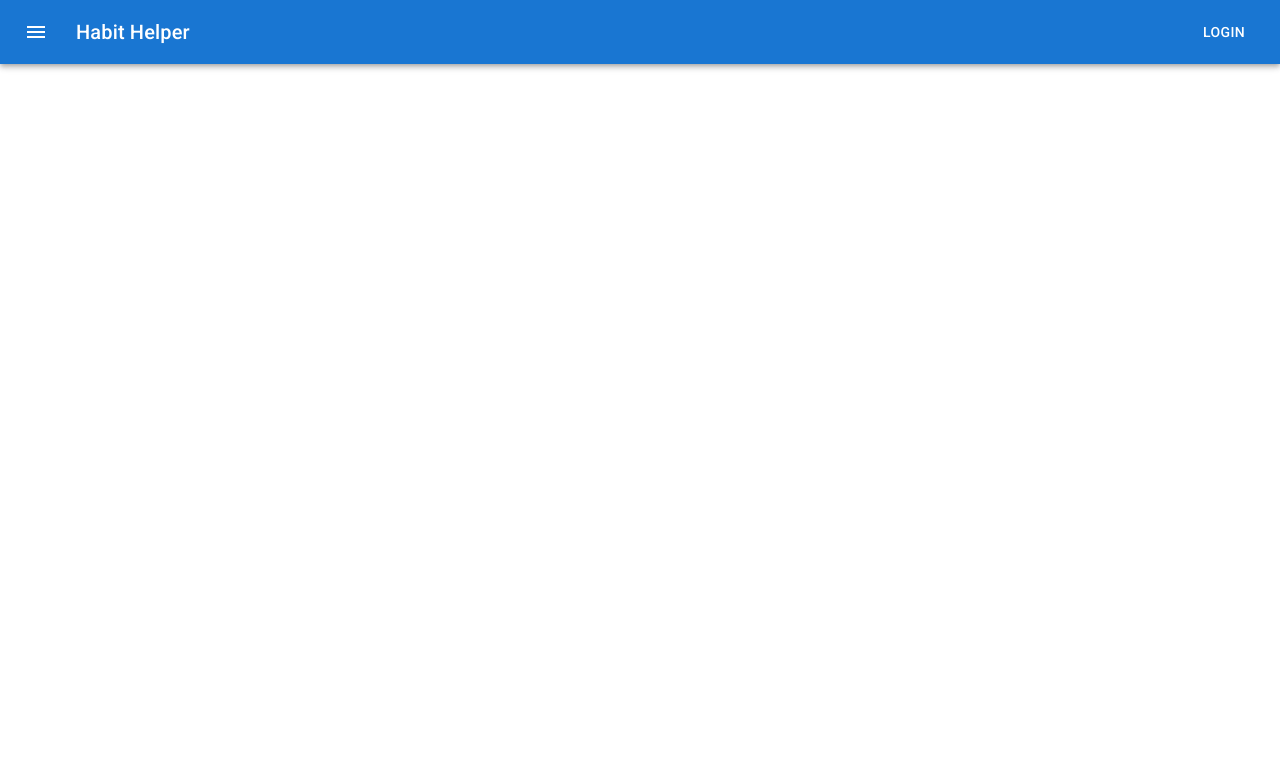
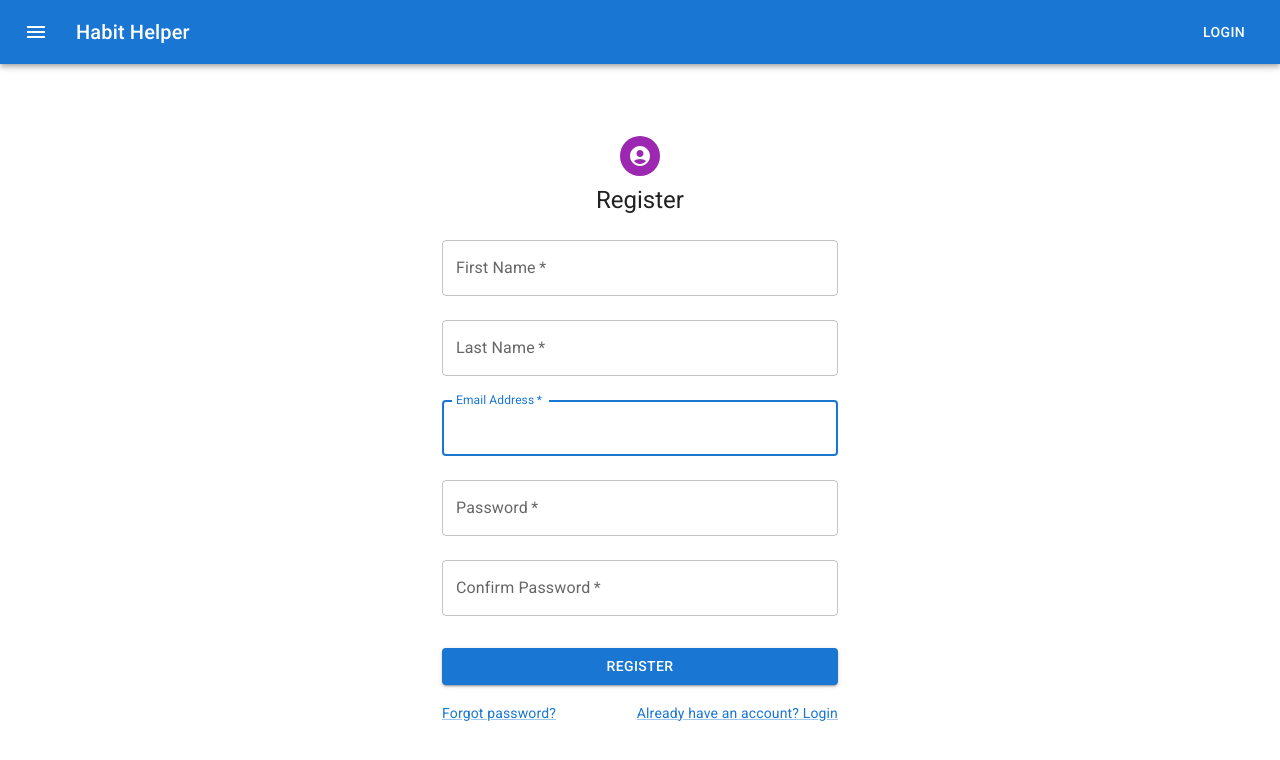
Before and after one commit to MTU-CS3141-Team15/CS3141-R02-team15, a React (Create React App) app in the folder apps/frontend/: page /register in a window 1280 px wide. Before the commit this address had no page. Shown: the top 760 px of the page. Built offline with nearby package versions, Linux system fonts and the light colour scheme.

Commit message:
I created the registration UI
I created the registration UI. Also linked it up with routes and api from the App.tsx file. I had some problem with the prettier/prettier compilation, going to try get it resolve soon

```diff
--- a/apps/frontend/src/components/App.tsx
+++ b/apps/frontend/src/components/App.tsx
@@ -22,6 +22,7 @@
 
 const Home = lazy(() => import("../pages/Home"));
 const Login = lazy(() => import("../pages/Login"));
+const Register = lazy(() => import("../pages/Register"));
 
 export default function App() {
   const [drawerOpen, setDrawerOpen] = useState(false);
@@ -84,6 +85,7 @@
         >
           <Routes>
             <Route path="/login" element={<Login />} />
+            <Route path="/register" element={<Register />} />
             <Route path="/" element={<Home />} />
           </Routes>
         </Suspense>
--- /dev/null
+++ b/apps/frontend/src/pages/Register.tsx
@@ -0,0 +1,116 @@
+import {
+  Avatar,
+  Button,
+  Typography,
+  Link,
+  Grid,
+  Box,
+  Container,
+  TextField,
+} from "@mui/material";
+import AccountCircleIcon from "@mui/icons-material/AccountCircle";
+export default function Register() {
+  // TODO: Don't console log passwords in production!!!
+  const handleSubmit = (event: React.FormEvent<HTMLFormElement>) => {
+    event.preventDefault();
+    const data = new FormData(event.currentTarget);
+    console.log({
+      firstName: data.get("firstName"),
+      lastName: data.get("lastName"),
+      email: data.get("email"),
+      password: data.get("password"),
+    });
+  };
+
+  return (
+    <Container component="main" maxWidth="xs">
+      <Box
+        sx={{
+          marginTop: 8,
+          display: "flex",
+          flexDirection: "column",
+          alignItems: "center",
+        }}
+      >
+        <Avatar sx={{ m: 1, bgcolor: "secondary.main" }}>
+          <AccountCircleIcon />
+        </Avatar>
+        <Typography component="h1" variant="h5">
+          Register
+        </Typography>
+        <Box component="form" onSubmit={handleSubmit} noValidate sx={{ mt: 1 }}>
+          <TextField
+            margin="normal"
+            required
+            fullWidth
+            id="firstName"
+            label="First Name"
+            name="firstName"
+            autoComplete="firstName"
+            autoFocus
+          />
+          <TextField
+            margin="normal"
+            required
+            fullWidth
+            id="lastName"
+            label="Last Name"
+            name="lastName"
+            autoComplete="lastName"
+            autoFocus
+          />
+          <TextField
+            margin="normal"
+            required
+            fullWidth
+            id="email"
+            label="Email Address"
+            name="email"
+            autoComplete="email"
+            autoFocus
+          />
+          <TextField
+            margin="normal"
+            required
+            fullWidth
+            name="password"
+            label="Password"
+            type="password"
+            id="password"
+            autoComplete="new-password"
+          />
+          <TextField
+            margin="normal"
+            required
+            fullWidth
+            name="confirmPassword"
+            label="Confirm Password"
+            type="confirmPassword"
+            id="confirmPassword"
+            autoComplete="confirm-password"
+          />
+          <Button
+            type="submit"
+            fullWidth
+            variant="contained"
+            sx={{ mt: 3, mb: 2 }}
+          >
+            Register
+          </Button>
+          <Grid container>
+            <Grid item xs>
+              <Link href="#" variant="body2">
+                Forgot password?
+              </Link>
+            </Grid>
+            <Grid item>
+              <Link href="#" variant="body2">
+                {"Already have an account? Login"}
+              </Link>
+            </Grid>
+          </Grid>
+        </Box>
+      </Box>
+    </Container>
+  );
+}
```
